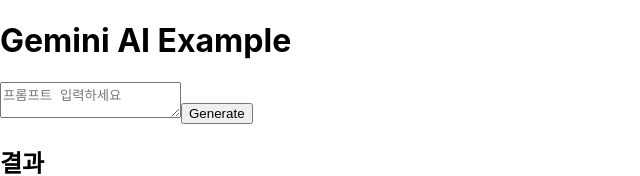
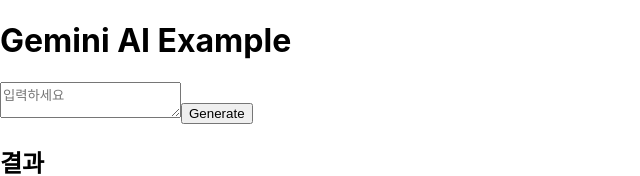
Before and after one commit to 2024Network-6-chatting/chatting-client, a React (Create React App) app: page / in a window 1280 px wide. Shown: the top 176 px of the page, without its empty margins (0-640 px from the left). Built offline with nearby package versions, Linux system fonts and the light colour scheme.

Commit message:
feat: 번역기 prompt 적용

```diff
--- a/src/GeminiAI.js
+++ b/src/GeminiAI.js
@@ -3,17 +3,21 @@
 
 const GeminiAIExample = () => {
   const [ResponseText, setResponseText] = useState("");
-  const [prompt, setPrompt] = useState("");
+  const [userInput, setUserInput] = useState("");
 
+  // Gemini AI 활용 함수
   const handleGenerate = async () => {
     try {
       const apiKey = process.env.REACT_APP_GEMINI_API
       const url = `https://generativelanguage.googleapis.com/v1beta/models/gemini-1.5-flash:generateContent?key=${apiKey}`;
 
+      //프롬프트 설정
+      const prompt = `You are a translator in chatting system between employees in airport. Don't distrupt the original message's meaning. Translate the following text into English: "${userInput}"`;
+
       const data = {
         contents: [
           {
-            parts: [{ text: prompt }], // 사용자가 입력한 프롬프트를 포함
+            parts: [{ text: prompt }], // 번역 프롬프트를 포함
           },
         ],
       };
@@ -37,9 +41,9 @@
     <div>
       <h1>Gemini AI Example</h1>
       <textarea
-        value={prompt}
-        onChange={(e) => setPrompt(e.target.value)}
-        placeholder="프롬프트 입력하세요"
+        value={userInput}
+        onChange={(e) => setUserInput(e.target.value)}
+        placeholder="입력하세요"
       />
       <button onClick={handleGenerate}>Generate</button>
       <div>
```
